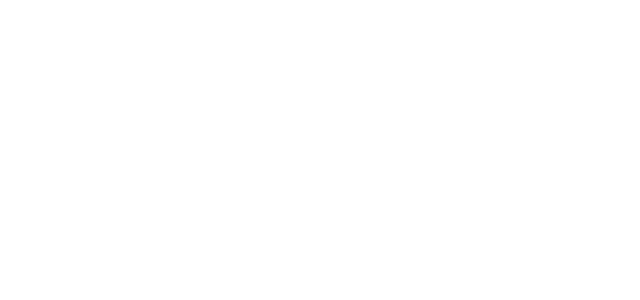
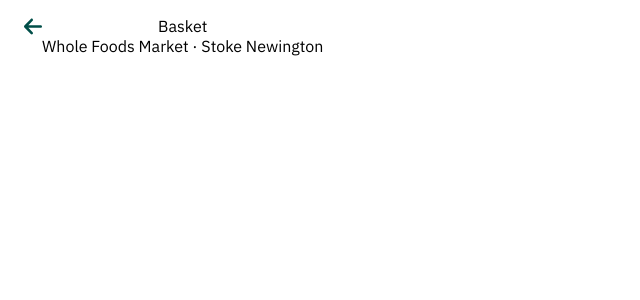
Before and after one commit to calvin-bochynski-ng/hackathon-acabo-client, a React (Create React App) app: page /basket in a window 1280 px wide. Before the commit this address had no page. Shown: the top 300 px of the page, without its empty margins (0-640 px from the left). Built offline with nearby package versions, Linux system fonts and the light colour scheme.

Commit message:
start header for basket

```diff
--- a/src/App.js
+++ b/src/App.js
@@ -5,6 +5,7 @@
 import HomePage from "./pages/HomePage/HomePage";
 import Anniversaries from "./pages/Anniversaries/Anniversaries";
 import Checkout from "./component/Checkout/Checkout";
+import Basket from "./component/Basket/Basket";
 
 function App() {
   return (
@@ -14,6 +15,7 @@
         <Route path="/gifts" element={<GiftsPage />} />
         <Route path="/anniversaries" element={<Anniversaries />} />
         <Route path="/checkout" element={<Checkout />} />
+        <Route path="basket" element={<Basket />} />
       </Routes>
     </BrowserRouter>
   );
--- /dev/null
+++ b/src/component/Basket/Basket.js
@@ -0,0 +1,28 @@
+import React from "react";
+import "./Basket.scss";
+import { useState } from "react";
+import { NavLink } from "react-router-dom";
+import axios from "axios";
+import backArrow from "../../assets/icons/arrow-left.svg";
+
+function Basket() {
+  return (
+    <>
+      <section className="basket">
+        <div className="basket__header">
+          <NavLink to="/">
+            <img src={backArrow} alt="" className="basket__header-backarrow" />
+          </NavLink>
+          <div className="basket__header-text--container">
+            <p className="basket__header-title">Basket</p>
+            <p className="basket__header-subtitle">
+              Whole Foods Market · Stoke Newington
+            </p>
+          </div>
+        </div>
+      </section>
+    </>
+  );
+}
+
+export default Basket;
--- /dev/null
+++ b/src/component/Basket/Basket.scss
@@ -0,0 +1,29 @@
+.basket {
+  padding: 0rem 1.5rem;
+
+  &__header {
+    display: flex;
+    width: 100%;
+    padding: 1rem 0rem;
+
+    &-title {
+      margin: 0;
+    }
+
+    &-subtitle {
+      margin: 0;
+    }
+
+    &-backarrow {
+      width: 1.13rem;
+      padding: 0rem 0rem 0.5rem 0rem;
+    }
+
+    &-text--container {
+      display: flex;
+      flex-direction: column;
+      justify-content: center;
+      align-items: center;
+    }
+  }
+}
```
